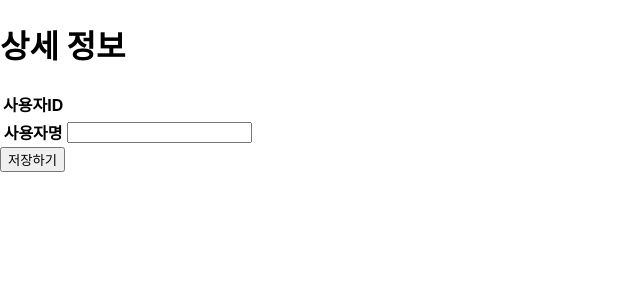
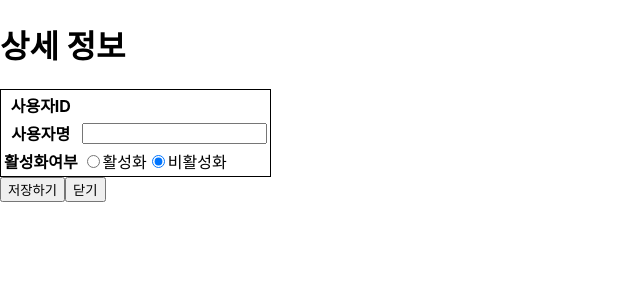
Before and after one commit to Humax-tut/jjsong2, a React (Create React App) app: page /usermng_view in a window 1280 px wide. Shown: the top 300 px of the page, without its empty margins (0-640 px from the left). Built offline with nearby package versions, Linux system fonts and the light colour scheme; no server answers.

Commit message:
210616. role check

```diff
--- a/data/Users.json
+++ b/data/Users.json
@@ -13,7 +13,7 @@
       "CreateUserID": 1,
       "CreateDate": "2019-01-04 08:37:45.0",
       "UpdateUserID": 743,
-      "UpdateDate": "2021-04-22 08:01:54.0"
+      "UpdateDate": "2021-06-16 16:57:06"
     },
     {
       "id": 2,
@@ -519,11 +519,11 @@
       "EMail": "test@test.com",
       "Password": "testtest",
       "SystemRole": "GENERAL",
-      "IsActive": 1,
+      "IsActive": "1",
       "CreateUserID": 743,
       "CreateDate": "2021-05-13 16:57:38",
       "UpdateUserID": null,
-      "UpdateDate": null
+      "UpdateDate": "2021-06-16 16:55:23"
     },
     {
       "id": 36,
--- a/src/pages/login.js
+++ b/src/pages/login.js
@@ -47,6 +47,8 @@ function Login() {
               email: user.EMail,
               password: user.Password,
               loggedIn: true,
+              IsActive: user.IsActive,
+              SystemRole: user.SystemRole,
             })
           );
     }
--- a/src/pages/main.js
+++ b/src/pages/main.js
@@ -10,6 +10,7 @@ function Main() {
   const userInf = JSON.parse(myObject);
   const empname = userInf.name;
   const email = userInf.email;
+  const systemrole = userInf.SystemRole;
 
   const Logout = () => {
     dispatch(
@@ -30,7 +31,7 @@ function Main() {
       <p>이름 : {empname}</p>
       <p>이메일 : {email}</p>
       <br/>
-      <button onClick={goToUserMng}>회원 관리</button>
+      {systemrole == "Role.Legal.SuperAdmin" ? <button onClick={goToUserMng}>회원 관리</button> : ""}
     </div>
   );
 }
--- a/src/pages/service.js
+++ b/src/pages/service.js
@@ -113,8 +113,8 @@ export const fetchRegister = async ({ email, userName, password }) => {
   throw new Error("서버 통신이 원할하지 않습니다.");
 };
 
-// 이름 수정
-export const setUserName = async (id, UserName) => {
+// 이름, 활성화 여부 수정
+export const setUserName = async (id, UserName, IsActive) => {
   const response = await fetch(url);
   var result = "fail";
   if (response.ok) {
@@ -137,7 +137,7 @@ export const setUserName = async (id, UserName) => {
           EMail: user.EMail,
           Password: user.Password,
           SystemRole: user.SystemRole,
-          IsActive: user.IsActive,
+          IsActive: parseInt(IsActive),
           CreateUserID: user.CreateUserID,
           CreateDate: user.CreateDate,
           UpdateUserID: user.UpdateUserID,
--- a/src/pages/usermng.js
+++ b/src/pages/usermng.js
@@ -58,11 +58,11 @@ class BasicTable extends Component {
             <TableBody>
               {rows.map((row) => (
                 <TableRow key={row.id}>
-                  <TableCell component="th" scope="row"  onClick={() => this.goToDetail(row.id)}>
+                  <TableCell component="th" scope="row"  onClick={() => this.goToDetail(row.id)} >
                     {row.UserName}
                   </TableCell>
                   <TableCell align="center">{row.EMail}</TableCell>
-                  <TableCell align="center">{row.IsActive}</TableCell>
+                  <TableCell align="center">{row.IsActive == 1 ? "활성화" : "비활성화"}</TableCell>
                   <TableCell align="center">{row.UserID}</TableCell>
                   <TableCell align="center">{row.SystemRole}</TableCell>
                 </TableRow>
--- a/src/pages/usermng_view.js
+++ b/src/pages/usermng_view.js
@@ -20,6 +20,7 @@ function Usermng_View(props) {
       id: userdata.id,
       UserName: userdata.UserName,
       EMail: userdata.EMail,
+      IsActive: userdata.IsActive,
     });
   };
 
@@ -32,17 +33,38 @@ function Usermng_View(props) {
       id: a.id,
       UserName: e.target.value,
       EMail: a.EMail,
-    })
+      IsActive: a.IsActive,
+    });
   };
 
-  const UpdateUser= async () => {
-    let userdata = await setUserName(a.id, a.UserName);
+  const onChangeActive = (e) => {
+    setState({
+      id: a.id,
+      UserName: a.UserName,
+      EMail: a.EMail,
+      IsActive: e.target.value,
+    });
   };
+
+  const UpdateUser = async () => {
+    let result =  await setUserName(a.id, a.UserName, a.IsActive);
+    if(result == "success") {
+      window.opener.location.reload();
+      window.close();
+    }
+    else {
+      alert(result);
+    }
+  };
+
+  const close = () => {
+    window.close();
+  }
 
   return (
     <div>
       <h1>상세 정보</h1>
-      <table>
+      <table style={{ border: "1px solid black" }}>
         <tbody>
           <tr>
             <th>사용자ID</th>
@@ -54,9 +76,37 @@ function Usermng_View(props) {
               <input type="text" value={a.UserName} onChange={onChange}></input>
             </td>
           </tr>
+          <tr>
+            <th>활성화여부</th>
+            <td>
+              <label>
+                <input
+                  type="radio"
+                  name="rdoIsActive"
+                  id="IsActiveT"
+                  onChange={onChangeActive}
+                  value="1"
+                  checked={a.IsActive == 1 ? true : false}
+                ></input>
+                활성화
+              </label>
+              <label>
+                <input
+                  type="radio"
+                  name="rdoIsActive"
+                  id="IsActiveF"
+                  onChange={onChangeActive}
+                  value="0"
+                  checked={a.IsActive != 1 ? true : false}
+                ></input>
+                비활성화
+              </label>
+            </td>
+          </tr>
         </tbody>
       </table>
       <button onClick={UpdateUser}>저장하기</button>
+      <button onClick={close}>닫기</button>
     </div>
   );
 }
```
